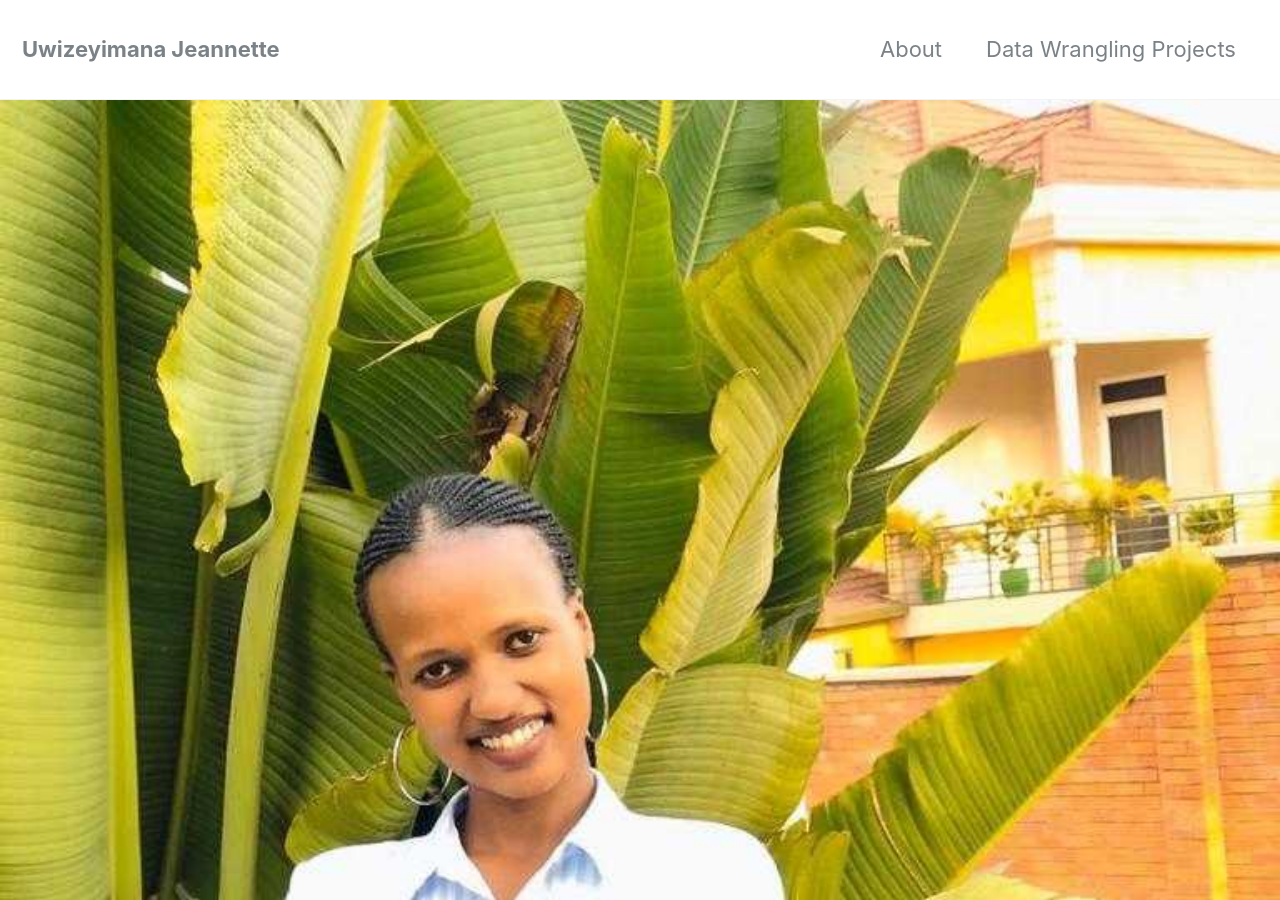
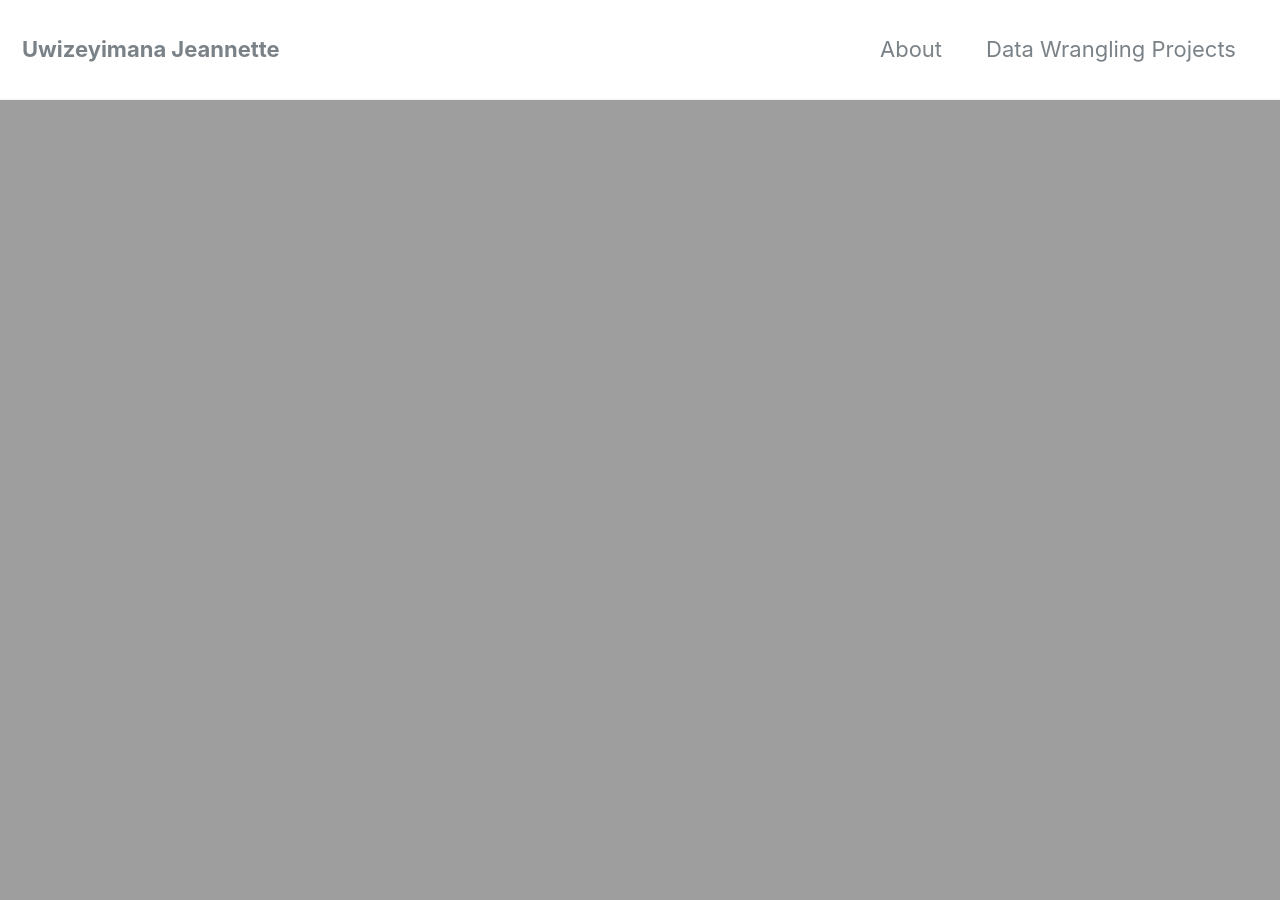
Before and after one commit to jenny199/test-github.io, a Jekyll site: the page built from _pages/about.md, in a window 1280 px wide and 900 px high. Built offline with Jekyll 4.4.1, drawn with Linux system fonts in a browser that asks for light colours; nearby versions of some CDN libraries.

Commit message:
add about page

```diff
--- a/_config.yml
+++ b/_config.yml
@@ -97,7 +97,7 @@ author:
   flickr           :
   facebook         :
   foursquare       :
-  github           : "https://github.com/jenny199"
+  github           : "jenny199"
   gitlab           :
   google_plus      :
   keybase          :
--- a/_pages/about.md
+++ b/_pages/about.md
@@ -2,7 +2,7 @@
 title: "About"
 permalink: /about/
 header:
-  image: "/images/profile.jpg"
+  image: "/images/datascience.jpg"
 ---
 
 I'm a data scientist who is in her final year at the University of Rwanda(Nyarugenge Campus).
```
